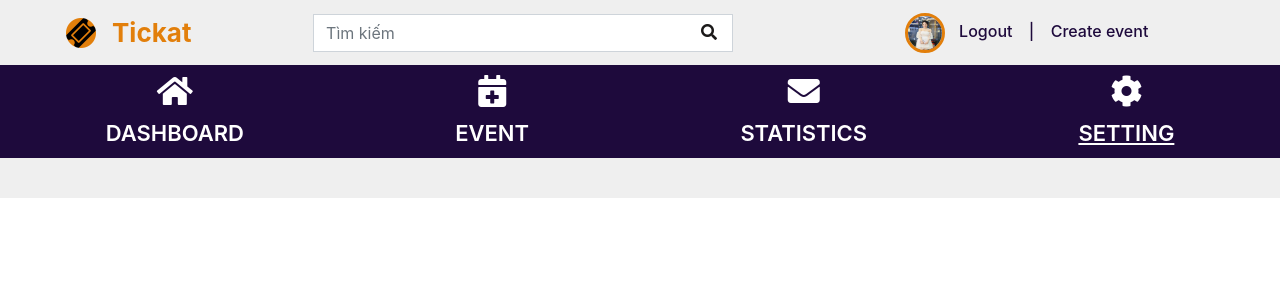
After one commit to lhsang/Tickat, a web app: file Font-end/html/dashboard-setting.html in a window 1280 px wide. The commit adds this page. Shown: the top 300 px of the page. Run offline with its HTML, style and script files only (its server is not run), Linux system fonts and the light colour scheme; some libraries are stand-ins or nearby versions.

Commit message:
fix reponsive

```diff
--- a/Font-end/css/style.css
+++ b/Font-end/css/style.css
@@ -777,11 +777,6 @@ img.banner-card{
     text-align: center;
     border-radius:4px;
 }
-@media(max-width: 620px){
-    .information{
-        padding: 40px 0px;
-    }
-}
 
 .information .title-main{
     font-weight:700;
--- a/Font-end/html/about.html
+++ b/Font-end/html/about.html
@@ -58,7 +58,7 @@
 
 
     <!-- about.html start-->
-      <div class="container mt-20" style="padding-top:90px;padding-bottom: 150px">
+      <div class="container mt-20" style="padding:80px;">
           <div class="information">
               <h1 class="title-main">Confexhub Sdn. Bhd.</h1>
               <div class="info">
@@ -99,7 +99,7 @@
 
                   <div class="form-group">
                     <div><label class="title-input">Nội dung:</label></div>
-                    <textarea name="content" id="" style="width:75%;" rows="3"></textarea>
+                    <textarea name="content" id="" cols="46" rows="3"></textarea>
                   </div>
 
                   <input type="submit" value="Gởi"></input>
--- a/Font-end/html/dashboard-chart.html
+++ b/Font-end/html/dashboard-chart.html
@@ -71,6 +71,8 @@
         </ul>
 
 </div>
+
+
 
 <div class="container-fluid circle-bar">
     <div class="row d-flex justify-content-center" >
@@ -154,7 +156,7 @@
       <div class="col-8">
           <form action="" class="formchart">
               <b>Sales in:</b>
-             <input type="text" name="year" value="2019">
+             <input type="" name="year" value="2019">
 
              <input type="submit" value="Submit"class="btndashboard">
            </form>
--- /dev/null
+++ b/Font-end/html/dashboard-setting.html
@@ -0,0 +1,75 @@
+<!doctype html>
+<html lang="en">
+  <head>
+    <title>Tickat</title>
+    <!-- Required meta tags -->
+    <meta charset="utf-8">
+    <meta name="viewport" content="width=device-width, initial-scale=1, shrink-to-fit=no">
+    <link rel="shortcut icon" href="../img/logo/logo_2x_no_bg.png" />
+
+    <!-- Bootstrap CSS -->
+    <link rel="stylesheet" href="https://stackpath.bootstrapcdn.com/bootstrap/4.3.1/css/bootstrap.min.css" integrity="sha384-ggOyR0iXCbMQv3Xipma34MD+dH/1fQ784/j6cY/iJTQUOhcWr7x9JvoRxT2MZw1T" crossorigin="anonymous">
+    <link rel="stylesheet" href="https://maxcdn.bootstrapcdn.com/font-awesome/4.7.0/css/font-awesome.min.css">
+    <link rel="stylesheet" href="../css/style.css">
+    <link rel="stylesheet" href="https://use.fontawesome.com/releases/v5.8.1/css/all.css" integrity="sha384-50oBUHEmvpQ+1lW4y57PTFmhCaXp0ML5d60M1M7uH2+nqUivzIebhndOJK28anvf" crossorigin="anonymous">
+  </head>
+  <body>
+       <!-- nav start -->
+       <nav class="navbar navbar-expand-lg navbar-light fixed-top nav-admin">
+        <a class="navbar-brand" href="#">
+            <img src="../img/logo/logo_4x.png" width="30" height="30" class="d-inline-block align-top logo" alt="Tickat">
+            <a class="navbar-brand color-main name-page" href="./dashboard.html">Tickat</a>
+        </a>
+
+        <button class="navbar-toggler" type="button" data-toggle="collapse" data-target="#navbarSupportedContent" aria-controls="navbarSupportedContent" aria-expanded="false" aria-label="Toggle navigation">
+          <span class="navbar-toggler-icon"></span>
+        </button>
+
+        <div class="collapse navbar-collapse" id="navbarSupportedContent">
+          <form class="form-inline my-2 my-lg-0 search-form">
+            <div class="input-group">
+                <input class="form-control mr-sm-2 search-input" type="search" placeholder="Tìm kiếm" results=3 name="keyword">
+                <button class="btn btn-search my-sm-0" type="submit"><i class="fa fa-search" aria-hidden="true"></i></button>
+            </div>
+          </form>
+          <div class="feature">
+              <img src="../img/avatar/tramanh.jpg" class="avatar">
+              <a href="" class="logout">Logout</a>
+              <span class="logout" style="margin-left:0.5%;margin-right:0.5%">|</span>
+              <a href="#" class="logout">Create event</a>
+          </div>
+        </div>
+      </nav>
+      <!-- nav end -->
+
+    <!-- body start -->
+    <div class="dashboard-body" id="dashboard-event">
+        <ul class="nav nav-pills nav-fill bg-main">
+          <li class="nav-item">
+            <i class="fa fa-home" aria-hidden="true"></i>
+            <a class="nav-link" href="./dashboard.html">Dashboard</a>
+          </li>
+          <li class="nav-item">
+            <i class="fa fa-calendar-plus-o" aria-hidden="true"></i>
+            <a class="nav-link" href="./dashboard-event.html">Event</a>
+          </li>
+          <li class="nav-item">
+            <i class="fa fa-envelope" aria-hidden="true"></i>
+            <a class="nav-link" href="./dashboard-stats.html">Statistics</a>
+          </li>
+          <li class="nav-item">
+            <i class="fa fa-cog" aria-hidden="true"></i>
+            <a class="nav-link active" href="./dashboard-setting.html">Setting</a>
+          </li>
+        </ul>
+    </div>
+
+
+    <!-- Optional JavaScript -->
+    <!-- jQuery first, then Popper.js, then Bootstrap JS -->
+    <script src="https://code.jquery.com/jquery-3.3.1.slim.min.js" integrity="sha384-q8i/X+965DzO0rT7abK41JStQIAqVgRVzpbzo5smXKp4YfRvH+8abtTE1Pi6jizo" crossorigin="anonymous"></script>
+    <script src="https://cdnjs.cloudflare.com/ajax/libs/popper.js/1.14.7/umd/popper.min.js" integrity="sha384-UO2eT0CpHqdSJQ6hJty5KVphtPhzWj9WO1clHTMGa3JDZwrnQq4sF86dIHNDz0W1" crossorigin="anonymous"></script>
+    <script src="https://stackpath.bootstrapcdn.com/bootstrap/4.3.1/js/bootstrap.min.js" integrity="sha384-JjSmVgyd0p3pXB1rRibZUAYoIIy6OrQ6VrjIEaFf/nJGzIxFDsf4x0xIM+B07jRM" crossorigin="anonymous"></script>
+    <script src="../js/script.js"></script>
+  </body>
+</html>
--- a/Font-end/index.html
+++ b/Font-end/index.html
@@ -12,7 +12,7 @@
     <link rel="stylesheet" href="https://maxcdn.bootstrapcdn.com/font-awesome/4.7.0/css/font-awesome.min.css">
     <link rel="stylesheet" href="css/style.css">
     <link rel="stylesheet" href="css/style2.css">
-    <link rel="stylesheet" href="./css/animate.css">
+    <link rel="stylesheet" href="css/animate.css">
 
     <link rel="stylesheet" href="https://use.fontawesome.com/releases/v5.8.1/css/all.css" integrity="sha384-50oBUHEmvpQ+1lW4y57PTFmhCaXp0ML5d60M1M7uH2+nqUivzIebhndOJK28anvf" crossorigin="anonymous">
   </head>
```
Also changed, not shown: Font-end/html/a2-trangchitietsp.html (+6 -6 lines), Font-end/html/all-events.html (+10 -10 lines), Font-end/html/dashboard.html (+15 -2 lines), Font-end/html/profile-user.html (+3 -7 lines), Font-end/img/avatar/529c68e9d4df4ae5a9db9ed7d9f30d52.gif (deleted), Font-end/img/avatar/c0782b6868974e05869ec1e7881ab0b7.gif (deleted), Font-end/img/avatar/d21777848906dc4ec370c35b4971eeeb.gif (deleted), Font-end/img/avatar/e79fa731cb0ca6536b673a9d855f2c20.gif (deleted), Font-end/img/event/event_background.jpg.
